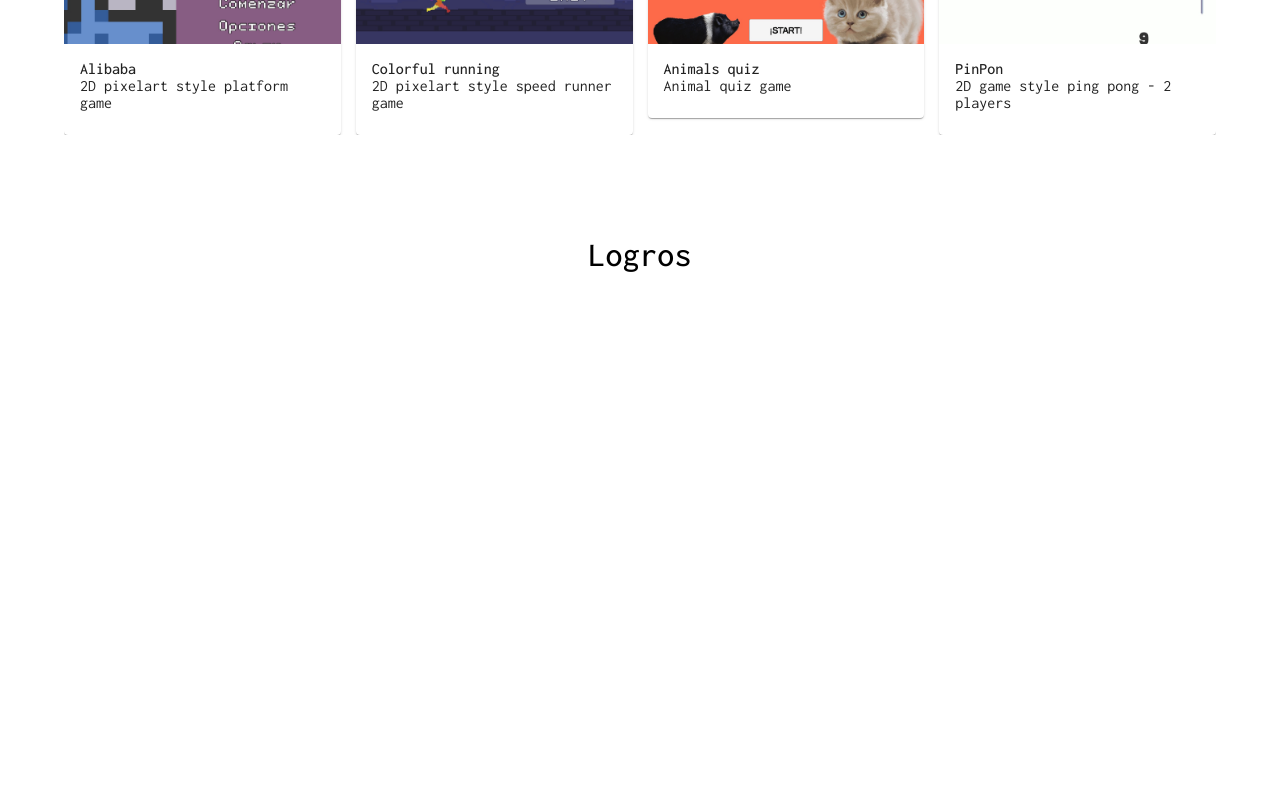
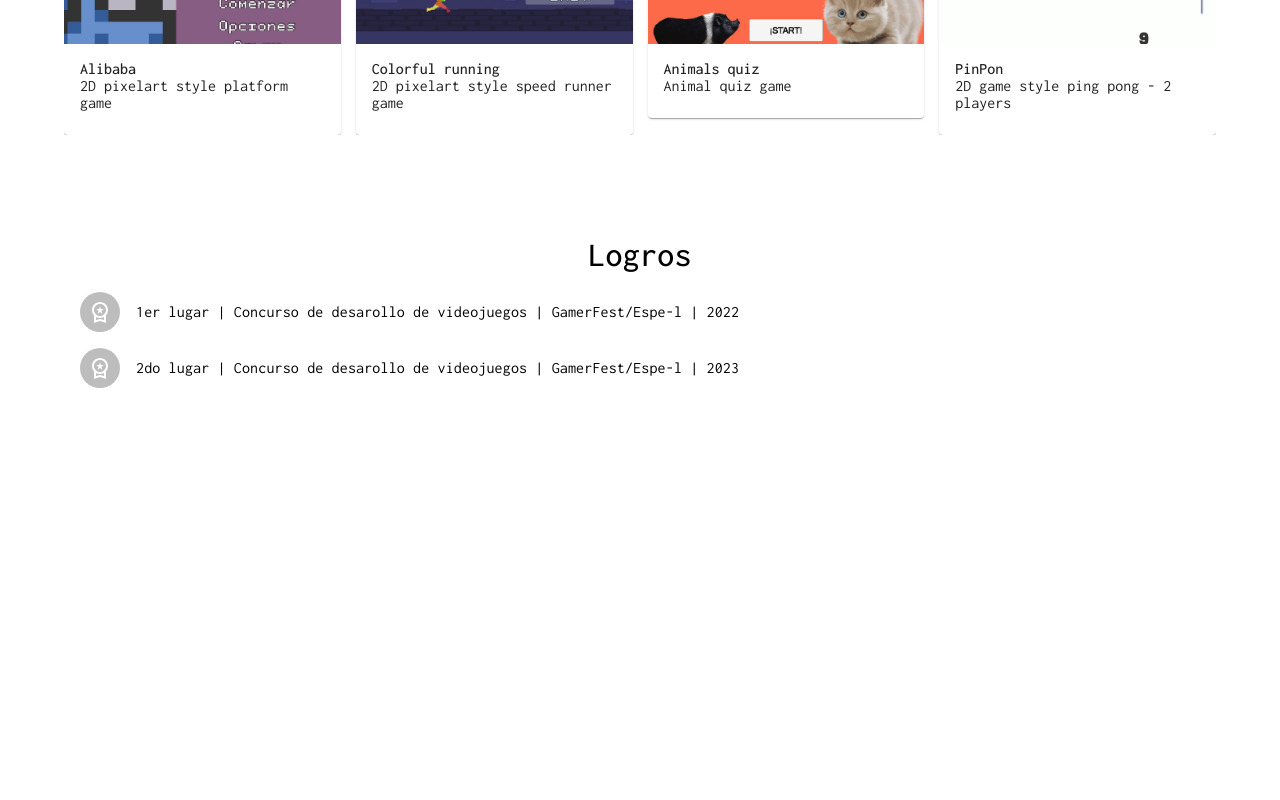
Before and after one commit to andresRivera123/Portfolio-AndresRiveraValle, a React (Vite) app: page / in a window 1280 px wide. Shown: the part 2320-3120 px from the top of the page. Built offline with nearby package versions, Linux system fonts and the light colour scheme.

Commit message:
Achievements component

```diff
--- a/src/App.jsx
+++ b/src/App.jsx
@@ -34,7 +34,7 @@ function App() {
       <Box
         id="achievements"
         component="section"
-        sx={{ paddingTop: "75px", minHeight: "100vh" }}
+        sx={{ paddingTop: "75px", minHeight: "75vh" }}
       >
         <Achievements />
       </Box>
--- a/src/assets/Components/Achievements.jsx
+++ b/src/assets/Components/Achievements.jsx
@@ -1,12 +1,41 @@
-import { Box, Typography } from "@mui/material";
+import {
+  Avatar,
+  Box,
+  List,
+  ListItem,
+  ListItemAvatar,
+  ListItemText,
+  Typography,
+} from "@mui/material";
 import waveImage from "../images/footer.png";
+import { WorkspacePremiumOutlined } from "@mui/icons-material";
 
 const Achievements = () => {
   return (
-    <Box sx={{ marginX: { xs: 3, sm: 8 }, marginTop: 3}}>
+    <Box sx={{ marginX: { xs: 3, sm: 8 }, marginTop: 3 }}>
       <Typography variant="h4" sx={{ textAlign: "center", fontWeight: 500 }}>
         Logros
       </Typography>
+      <Box >
+        <List sx={{ width: "100%"}}>
+          <ListItem sx={{width: "auto"}}>
+            <ListItemAvatar>
+              <Avatar>
+                <WorkspacePremiumOutlined />
+              </Avatar>
+            </ListItemAvatar>
+            <ListItemText primary="1er lugar | Concurso de desarollo de videojuegos | GamerFest/Espe-l | 2022"/>
+          </ListItem>
+          <ListItem>
+            <ListItemAvatar>
+              <Avatar>
+                <WorkspacePremiumOutlined />
+              </Avatar>
+            </ListItemAvatar>
+            <ListItemText primary="2do lugar | Concurso de desarollo de videojuegos | GamerFest/Espe-l | 2023"/>
+          </ListItem>
+        </List>
+      </Box>
     </Box>
   );
 };
```
